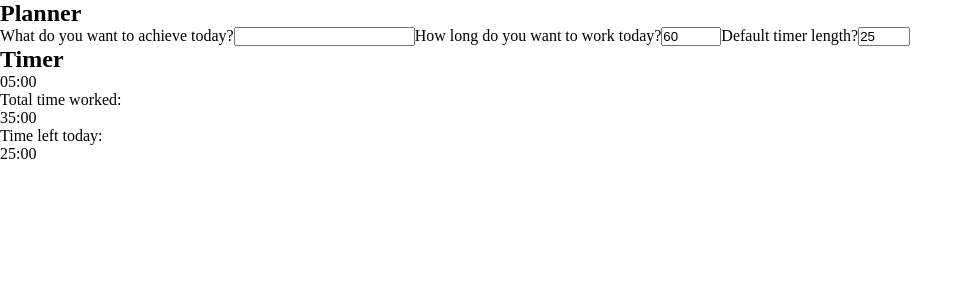
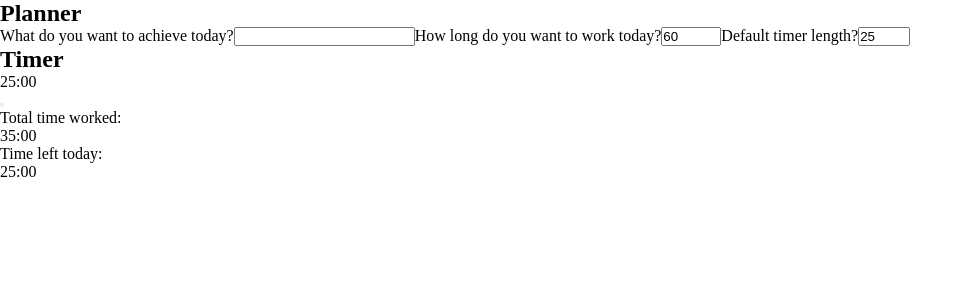
Before and after one commit to ChrisJLP/Productivity-planner, a React (Vite) app: page / in a window 1280 px wide. Shown: the top 300 px of the page, without its empty margins (0-973 px from the left). Built offline with nearby package versions, Linux system fonts and the light colour scheme.

Commit message:
Add logic to make the timer change when default timer amount is updated

```diff
--- a/src/App.jsx
+++ b/src/App.jsx
@@ -1,5 +1,4 @@
 import Planner from "./components/Planner.jsx";
-import Timer from "./components/Timer.jsx";
 
 // export default App
 
@@ -7,7 +6,6 @@ function App() {
   return (
     <>
       <Planner />
-      <Timer />
     </>
   );
 }
--- a/src/components/Planner.jsx
+++ b/src/components/Planner.jsx
@@ -1,4 +1,5 @@
 import { useState } from "react";
+import Timer from "./Timer.jsx";
 
 function Planner() {
   const [taskInputVal, setTaskInputVal] = useState("");
@@ -48,6 +49,7 @@ function Planner() {
         max="60"
         onChange={handleDefaultTimeChange}
       />
+      <Timer mins={defaultTimeVal} />
     </>
   );
 }
--- a/src/components/Timer.jsx
+++ b/src/components/Timer.jsx
@@ -1,11 +1,22 @@
 import { useState } from "react";
 import { useEffect } from "react";
 
-function Timer() {
-  const [timerMinutes, setTimerMinutes] = useState(5);
-  const [timerSeconds, setTimerSeconds] = useState(5);
+function Timer({ mins }) {
+  const [timerMinutes, setTimerMinutes] = useState(mins);
+  const [timerSeconds, setTimerSeconds] = useState(0);
+  const [isRunning, setIsRunning] = useState(false);
 
   useEffect(() => {
+    if (!isRunning) {
+      setTimerMinutes(mins);
+    }
+  }, [mins]);
+
+  const handleClick = () => {
+    setIsRunning(true);
+  };
+  useEffect(() => {
+    if (!isRunning) return;
     const interval = setInterval(() => {
       setTimerSeconds((prevTimerSeconds) => {
         if (prevTimerSeconds === 0) {
@@ -20,7 +31,7 @@ function Timer() {
       });
     }, 1000);
     return () => clearInterval(interval);
-  }, [timerMinutes]);
+  }, [isRunning, timerMinutes]);
 
   const formattedMins = String(timerMinutes).padStart(2, "0");
   const formattedSecs = String(timerSeconds).padStart(2, "0");
@@ -30,6 +41,7 @@ function Timer() {
       <p>
         {formattedMins}:{formattedSecs}
       </p>
+      <button onClick={handleClick}></button>
       <p>Total time worked:</p>
       <p>35:00</p>
       <p>Time left today:</p>
```
Also changed, not shown: 1 other file (tests, documents, lock files or other folders).
